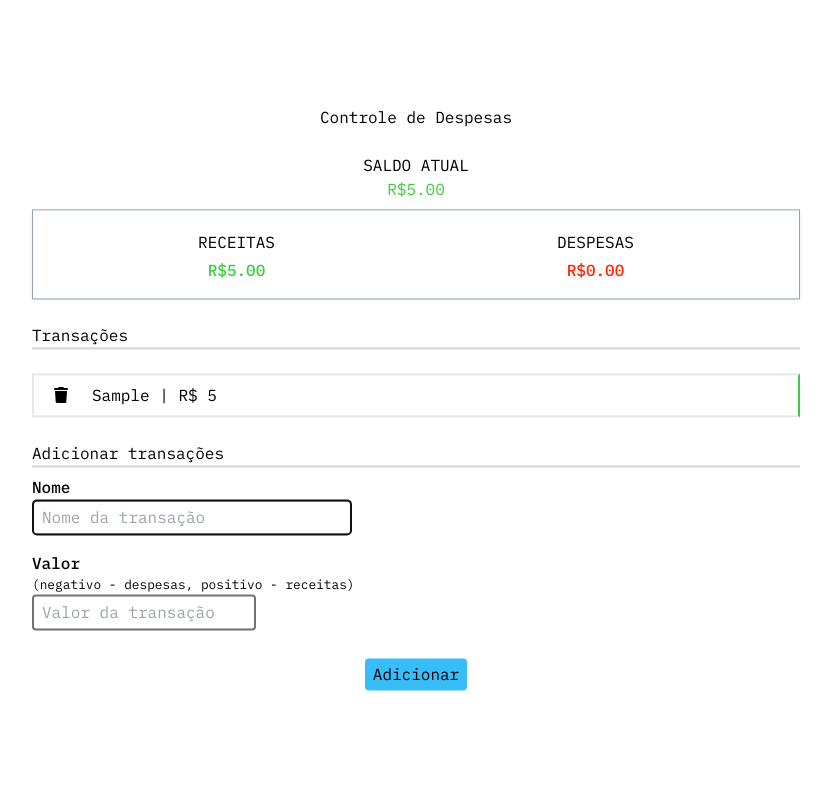
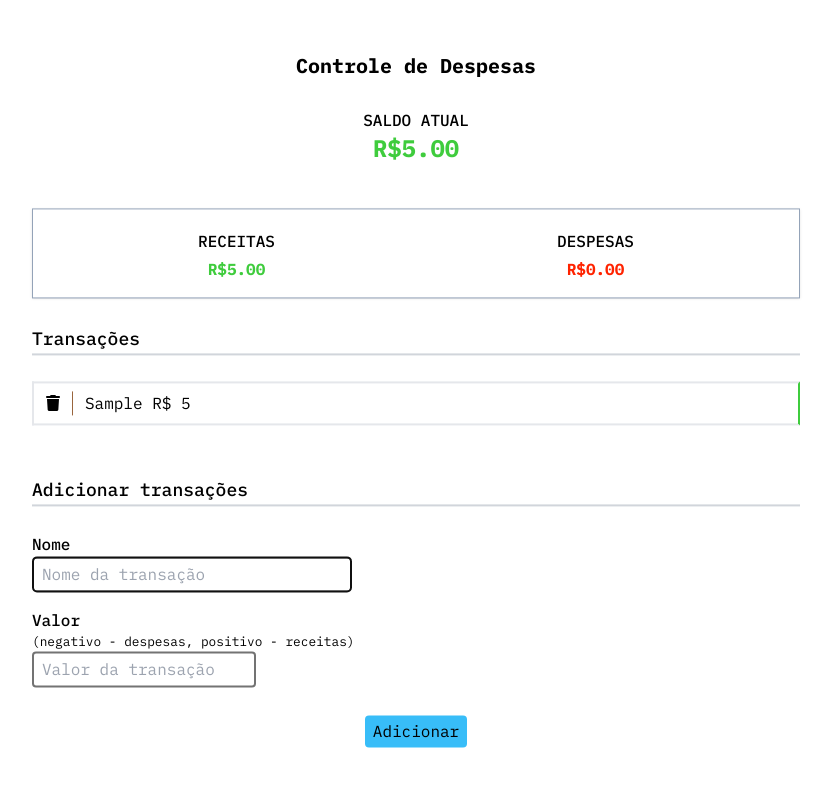
Before and after one commit to ezequielFaustino/income-expenses, a website: page index.html in a window 1280 px wide. Both pictures are taken after typing "Sample", "5" into the empty fields and a click on the input "Adicionar". Shown: the whole page, without its empty margins (224-1055 px from the left). Drawn offline with Linux system fonts and the light colour scheme.

Commit message:
redefinido estilos de fonte

```diff
--- a/index.html
+++ b/index.html
@@ -22,11 +22,11 @@
 
 <body>
   <div class="wrapper">
-    <h2 class="text-center">Controle de Despesas</h2>
+    <h2 class="text-xl text-center">Controle de Despesas</h2>
 
     <div class="current-balance">
       <h4 class="uppercase">Saldo atual</h4>
-      <h1 data-js="balance">R$ 0.00</h1>
+      <h1 class="text-2xl" data-js="balance">R$ 0.00</h1>
     </div>
 
     <div class="inc-exp-list shadow border border-solid border-slate-400">
@@ -41,12 +41,12 @@
       </div>
     </div>
 
-    <h3 class="transactions-title border-b-2 border-gray-300">Transações</h3>
+    <h3 class="transactions-title text-lg border-b-2 border-gray-300">Transações</h3>
 
     <ul data-js="transactions-list">
     </ul>
 
-    <h4 class="border-b-2 border-gray-300">Adicionar transações</h4>
+    <h4 class="transactions-title text-lg border-b-2 border-gray-300">Adicionar transações</h4>
 
     <form data-js="form">
       <div class="form-control">
--- a/public/app.js
+++ b/public/app.js
@@ -34,7 +34,7 @@ const addTransactionIntoDom = ({ amount, name, id }) => {
   li.appendChild(button)
 
   const span = document.createElement('span')
-  span.textContent = `${name} | R$ ${operator}${amountWithoutOperator}`
+  span.textContent = `${name} R$ ${operator}${amountWithoutOperator}`
   li.appendChild(span)
 
   const fragment = document.createDocumentFragment()
--- a/src/base/base.css
+++ b/src/base/base.css
@@ -6,7 +6,7 @@
   --clr-primary-700: #3FCC3D;
   --clr-primary-500: #99653D;
   --clr-secondary-500: #FF2300;
-  --clr-secondary-700: #99653D;
+  --clr-secondary-700: #CC6314;
   --clr-neutral: #fff;
 
   --ff-base: 'IBM Plex Mono', monospace;
@@ -18,9 +18,14 @@ h1 {
 
 body {
   font-family: var(--ff-base);
-  color: var(--clr-neutral);
+  line-height: 1.5;
+}
 
-  @media screen and (min-width: 60em) {
-    color: inherit;
-  }
+h1, h2 {
+  font-weight: 700;
+  line-height: 1.2;
 }
+
+h3, h4 {
+  font-weight: 500;
+}
--- a/src/layouts/layouts.css
+++ b/src/layouts/layouts.css
@@ -1,7 +1,7 @@
 @import '../base/base.css';
 
 .wrapper {
-  background-color: var(--clr-primary-500);
+  border: 2px solid var(--clr-primary-500);
   border-radius: 1em;
   padding: 0 1em;
   max-width: 60em;
@@ -18,12 +18,16 @@
 
   @media screen and (min-width: 60em) {
     min-width: 50em;
-    background: none;
+    border: none;
   }
 }
 
 .current-balance {
   padding: .5em 0;
+
+  h1 {
+    margin-bottom: 1.5em;
+  }
 
   @media screen and (min-width: 60em) {
     text-align: center;
@@ -50,7 +54,7 @@
   }
 
   & div>p {
-    font-weight: 500;
+    font-weight: 700;
   }
 
   & div>p[data-js="money-plus"] {
@@ -69,7 +73,6 @@
 }
 
 ul[data-js="transactions-list"] {
-  margin-bottom: 1em;
   display: flex;
   flex-direction: column;
 
@@ -79,9 +82,12 @@ ul[data-js="transactions-list"] {
     user-select: none;
 
     & span {
-      margin-left: 1em;
+      margin: 0 .75em;
+    }
+  }
 
-    }
+  & li:last-child {
+    margin-bottom: 1.5em;
   }
 
   & li.plus {
@@ -95,10 +101,11 @@ ul[data-js="transactions-list"] {
   & button.delete-btn {
     cursor: pointer;
     padding: 0 .5em;
+    border-right: 1px solid var(--clr-primary-500);
 
     & i {
       pointer-events: none;
-      margin-left: .75em;
+      margin: 0 .25em;
     }
   }
 }
```
Also changed, not shown: public/style.css.
